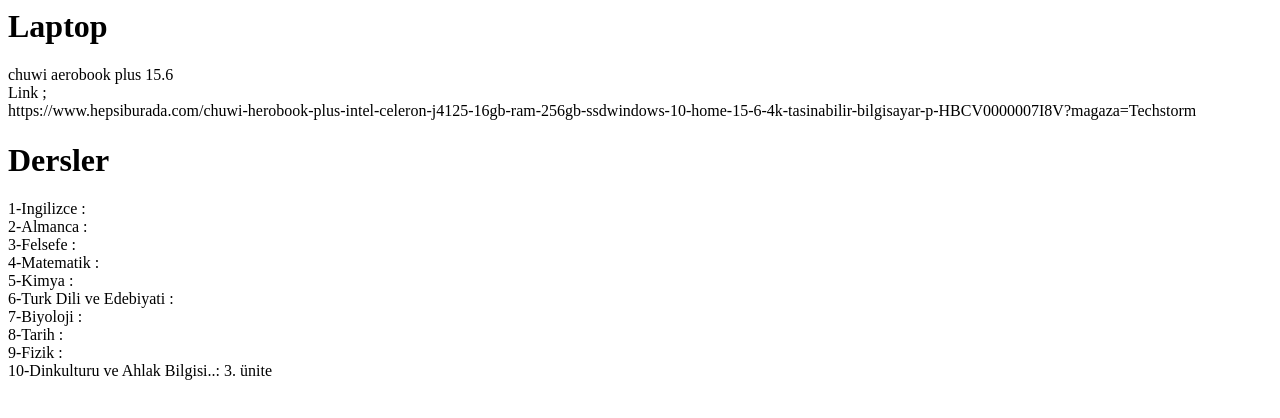
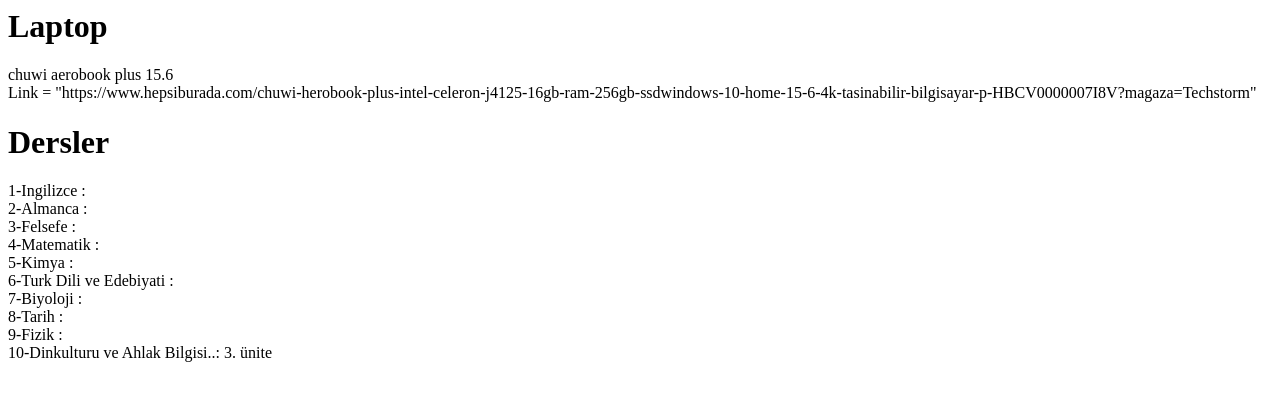
Before and after one commit to MevlutBasaran/OS, a plain HTML site: page index.html in a window 1280 px wide. Drawn offline with Linux system fonts and the light colour scheme.

Commit message:
Update index.html

```diff
--- a/index.html
+++ b/index.html
@@ -10,8 +10,7 @@
 		</h1>
 		<p>
 			chuwi aerobook plus 15.6 <br/>
-			Link ;<br/>
-			https://www.hepsiburada.com/chuwi-herobook-plus-intel-celeron-j4125-16gb-ram-256gb-ssdwindows-10-home-15-6-4k-tasinabilir-bilgisayar-p-HBCV0000007I8V?magaza=Techstorm<br/>
+			Link = "https://www.hepsiburada.com/chuwi-herobook-plus-intel-celeron-j4125-16gb-ram-256gb-ssdwindows-10-home-15-6-4k-tasinabilir-bilgisayar-p-HBCV0000007I8V?magaza=Techstorm"<br/>
 		</p>
 		<h1>
 			Dersler
```
